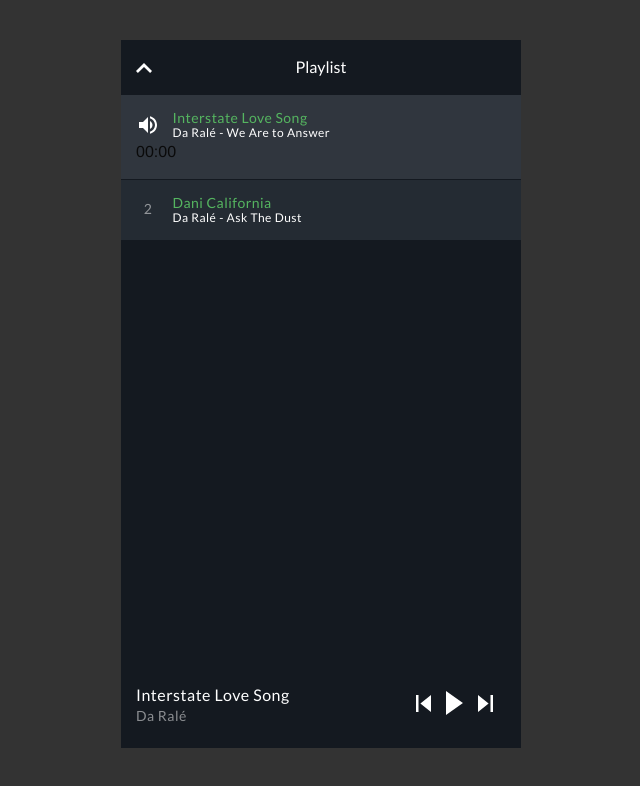
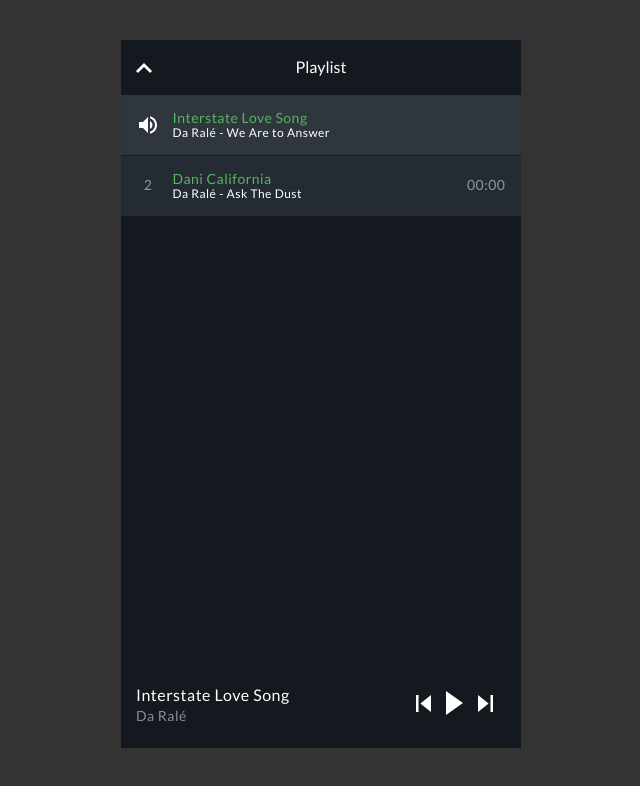
Before and after one commit to gainproducoes/audioplayer, a plain HTML site: page index.html in a window 1280 px wide. Both pictures are taken after a click on the element "Playlist". Shown: the whole page, without its empty margins (319-959 px from the left). Drawn offline with nearby package versions, Linux system fonts and the light colour scheme; files whose address does not match are found by name.

Commit message:
Update index.html

```diff
--- a/index.html
+++ b/index.html
@@ -46,9 +46,7 @@
                     <span class="song-artist-album"><span data-amplitude-song-info="artist" data-amplitude-song-index="0"></span> - <span data-amplitude-song-info="album" data-amplitude-song-index="0"></span></span>
                   </div>
 
-                  <div id="time-container">
-                    <span class="amplitude-duration-time time-container"></span>
-                  </div>
+
                 </div>
                 <div class="song amplitude-song-container amplitude-play-pause" data-amplitude-song-index="1">
                   <span class="song-number-now-playing">
@@ -61,7 +59,11 @@
                     <span class="song-artist-album"><span data-amplitude-song-info="artist" data-amplitude-song-index="1"></span> - <span data-amplitude-song-info="album" data-amplitude-song-index="1"></span></span>
                   </div>
 
-                  <span class="song-duration"><span>
+                  <span class="song-duration">
+                      <div id="time-container2">
+                          <span class="amplitude-duration-time time-container2" data-amplitude-song-index="1"></span>
+                      </div>
+                  <span>
                 </div>
 
               </div>
```
